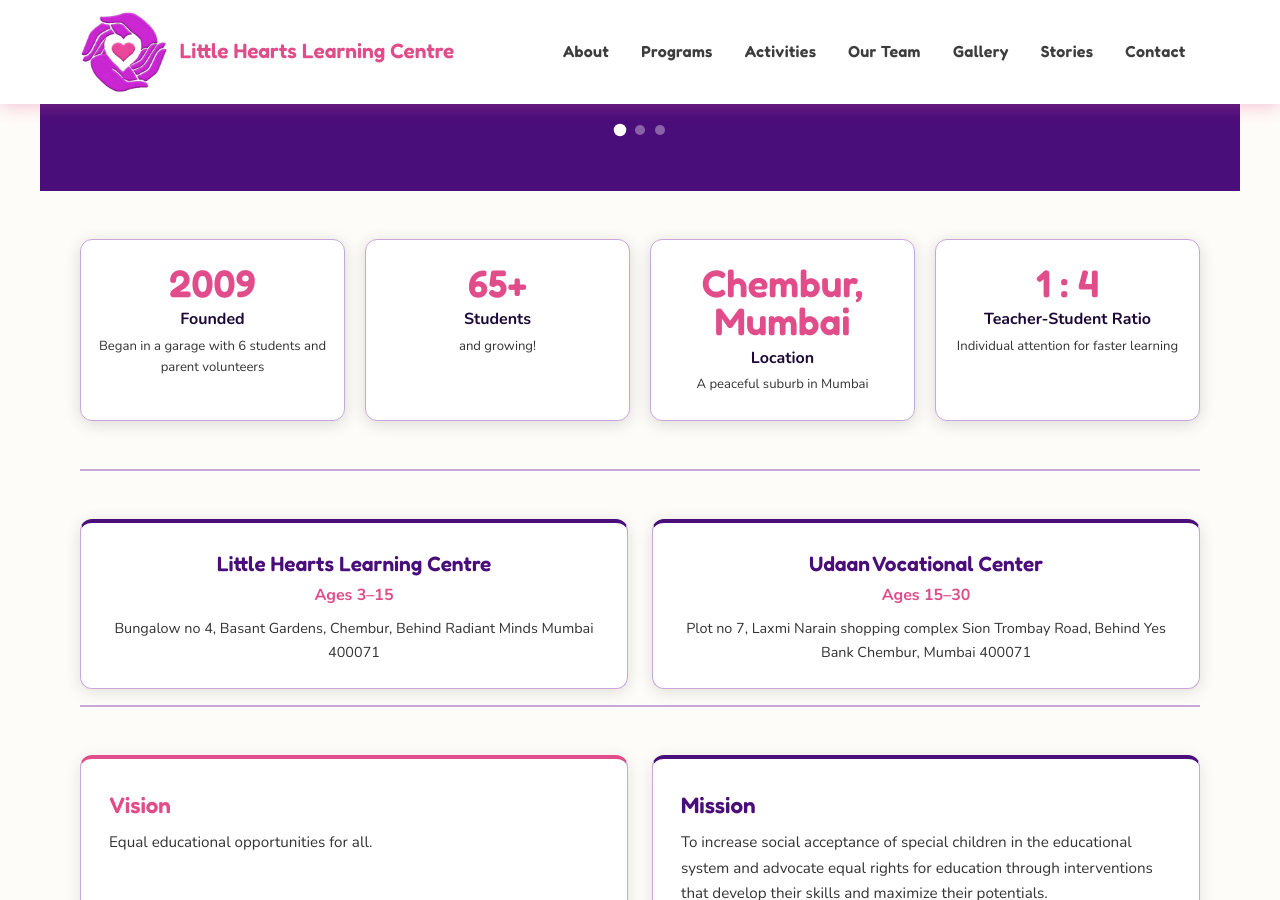
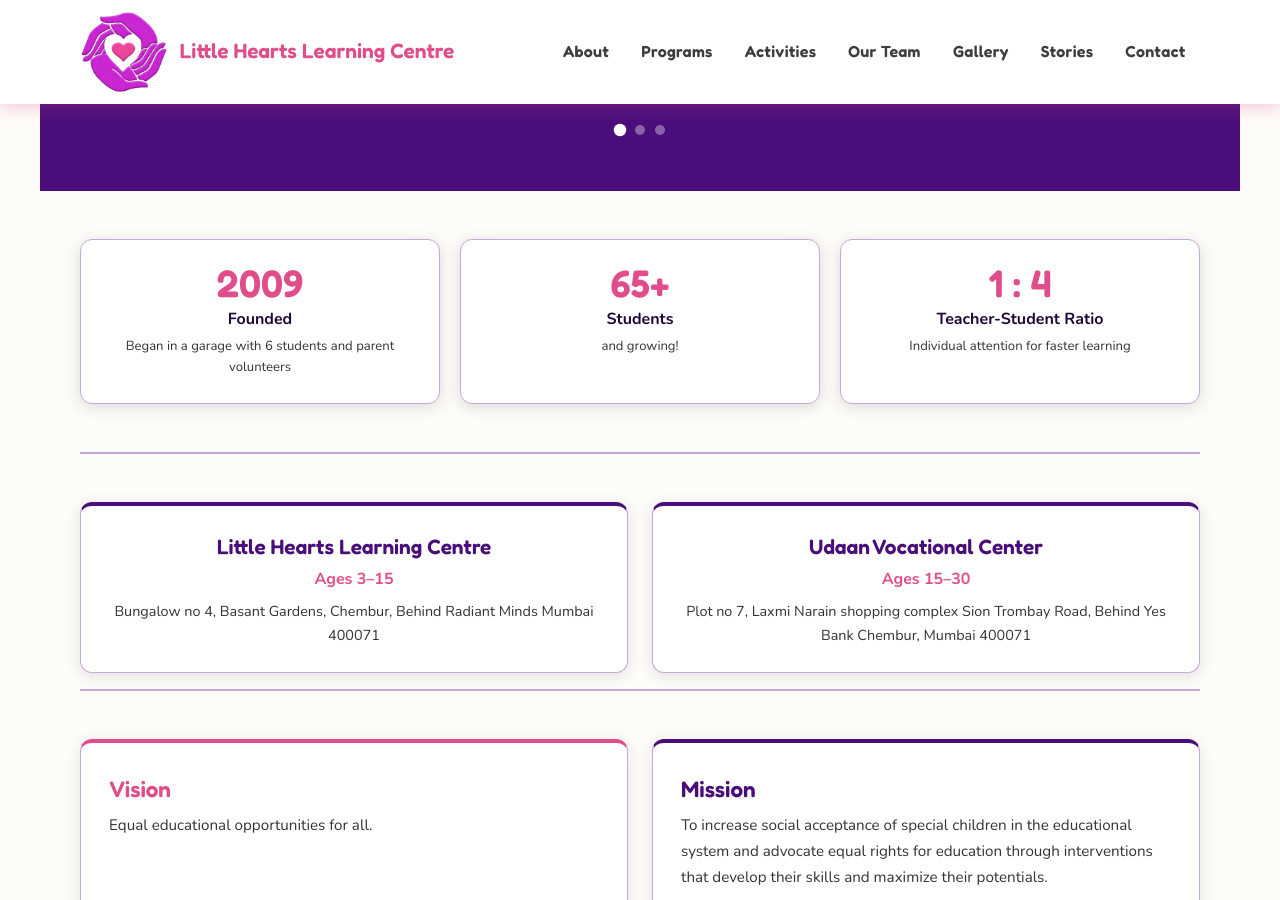
Before and after one commit to Cortinarius-I/LHLC_deCAP, a Jekyll site: the page built from index.md, in a window 1280 px wide and 900 px high, scrolled down 875 px. Built offline with Jekyll 4.4.1, drawn with Linux system fonts in a browser that asks for light colours.

Commit message:
Update Pages “home”

```diff
--- a/index.md
+++ b/index.md
@@ -18,9 +18,6 @@
   - label: Students
     value: 65+
     description: and growing!
-  - label: Location
-    value: Chembur, Mumbai
-    description: A peaceful suburb in Mumbai
   - label: Teacher-Student Ratio
     value: "1 : 4"
     description: Individual attention for faster learning
```
